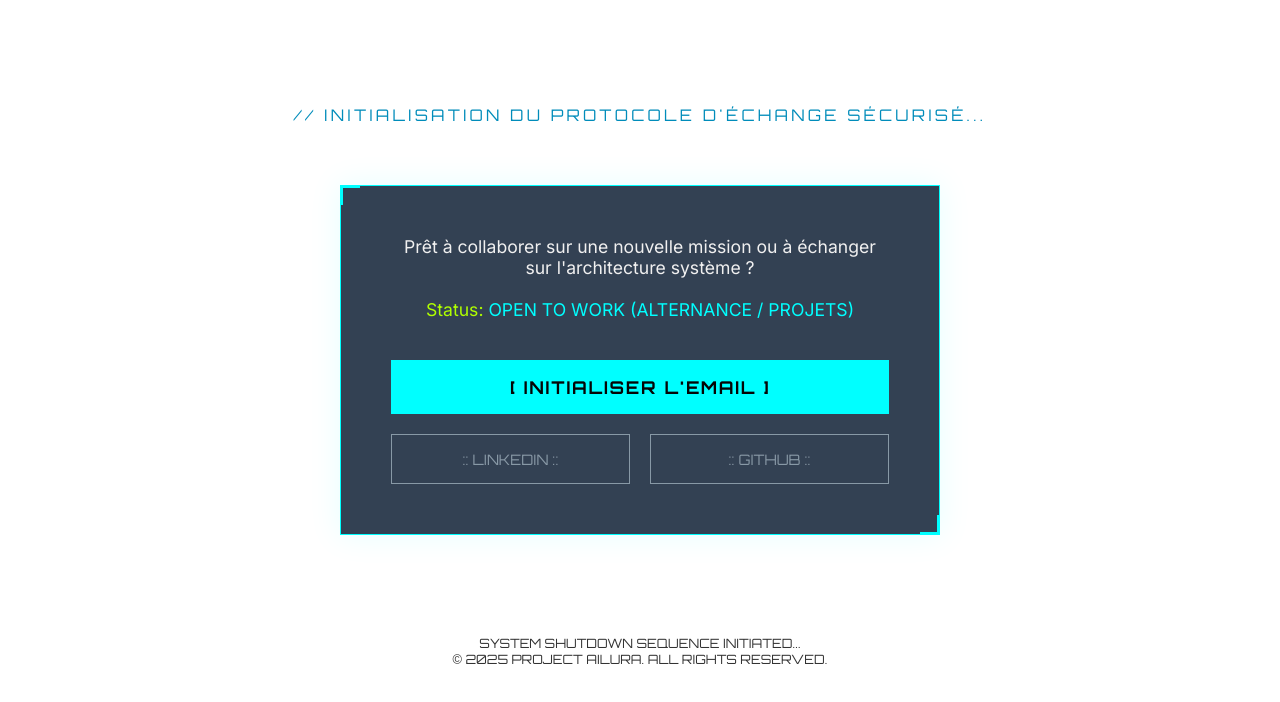
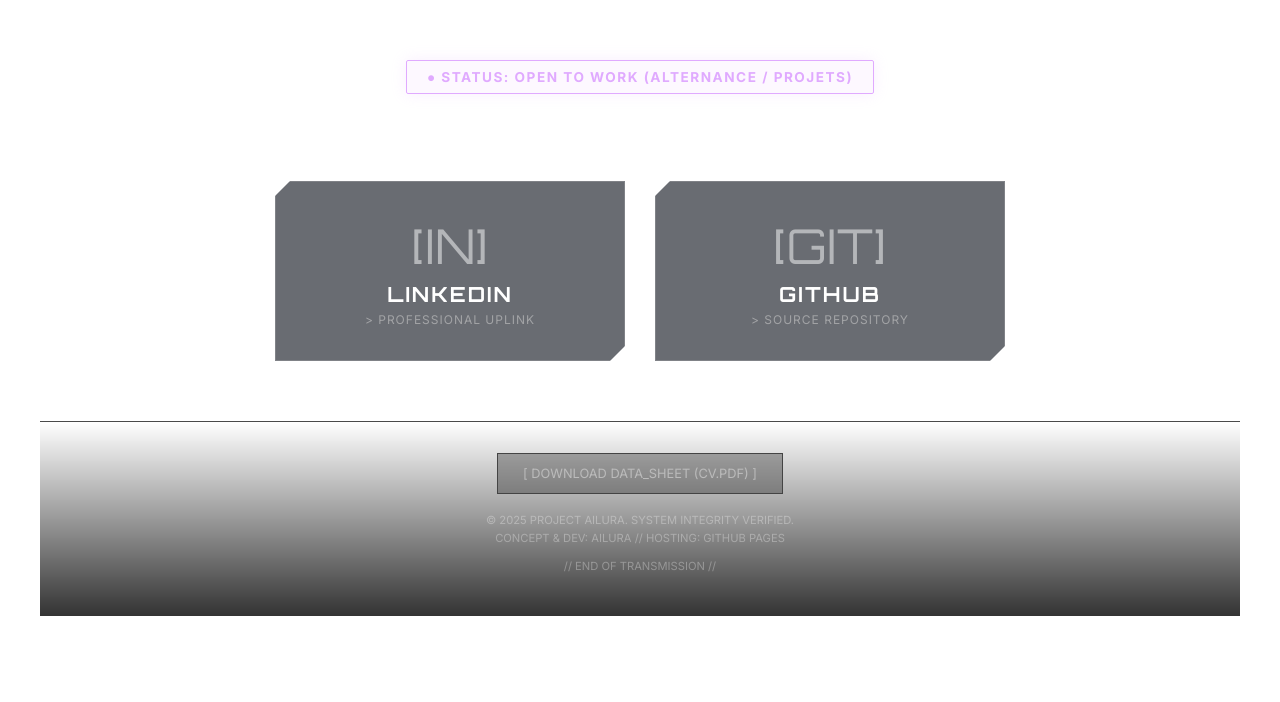
Before and after one commit to Ailura4020/portfolio-gits, a React (Vite) app: page / in a window 1280 px wide. Shown: the part 3481-4183 px from the top of the page. After the commit the page ends 4097 px from the top, so only its background shows below. Built offline with nearby package versions, Linux system fonts and the light colour scheme.

Commit message:
feat(contact): implement communication hub with glassmorphism style

```diff
--- a/src/pages/Contact.tsx
+++ b/src/pages/Contact.tsx
@@ -1,140 +1,201 @@
 // src/pages/Contact.tsx
+import React, { useState } from 'react';
 
-import React from 'react';
+const SocialCard: React.FC<{
+  title: string;
+  role: string;
+  link: string;
+  color: string;
+  iconLabel: string;
+}> = ({ title, role, link, color, iconLabel }) => {
+  const [isHovered, setIsHovered] = useState(false);
 
-const ContactPage: React.FC = () => {
   return (
-    <section id="contact" style={{
-      minHeight: '80vh', // Un peu moins haut pour la fin
-      paddingTop: '100px',
-      paddingBottom: '100px',
+    <a
+      href={link}
+      target="_blank"
+      rel="noopener noreferrer"
+      onMouseEnter={() => setIsHovered(true)}
+      onMouseLeave={() => setIsHovered(false)}
+      style={{
+        // DIMENSIONS RÉDUITES (Plus élégant)
+        flex: '1 1 280px',
+        maxWidth: '350px', // On empêche les blocs de devenir énormes
+        height: '180px',   // Hauteur plus compacte (était 250px)
+
+        textDecoration: 'none',
+        position: 'relative',
+        cursor: 'pointer',
+
+        // STYLE GLOBAL
+        backgroundColor: 'rgba(5, 10, 20, 0.6)',
+        border: `1px solid ${isHovered ? color : 'rgba(255, 255, 255, 0.15)'}`,
+        backdropFilter: 'blur(10px)',
         display: 'flex',
         flexDirection: 'column',
         justifyContent: 'center',
         alignItems: 'center',
-      textAlign: 'center'
+        transition: 'all 0.4s ease',
+        boxShadow: isHovered ? `0 0 25px ${color}33` : 'none', // Lueur plus douce
+        clipPath: 'polygon(15px 0, 100% 0, 100% calc(100% - 15px), calc(100% - 15px) 100%, 0 100%, 0 15px)', // Coins un peu moins coupés
+      }}
+    >
+      {/* Icone / Label Central */}
+      <div style={{
+        fontSize: '3em', // Réduit (était 4em)
+        color: isHovered ? color : 'rgba(255, 255, 255, 0.5)',
+        transition: 'color 0.3s ease',
+        marginBottom: '5px',
+        fontFamily: 'var(--font-title)'
+      }}>
+        {iconLabel}
+      </div>
+
+      {/* Titre */}
+      <h3 style={{
+        color: '#fff', fontSize: '1.3em', textTransform: 'uppercase', letterSpacing: '2px', margin: '0 0 5px 0',
+        textShadow: isHovered ? `0 0 10px ${color}` : 'none'
+      }}>
+        {title}
+      </h3>
+
+      {/* Rôle / Description */}
+      <div style={{
+        color: isHovered ? color : 'rgba(200, 200, 200, 0.6)',
+        fontFamily: 'var(--font-code)', fontSize: '0.75em', letterSpacing: '1px'
+      }}>
+        {role}
+      </div>
+
+      {/* Déco "Scan" au survol (Lignes Haut et Bas) */}
+      <div style={{
+        position: 'absolute', top: 0, left: 0, width: '100%', height: '1px',
+        background: color, opacity: isHovered ? 1 : 0, boxShadow: `0 0 10px ${color}`, transition: 'opacity 0.3s ease'
+      }}></div>
+       <div style={{
+        position: 'absolute', bottom: 0, right: 0, width: '100%', height: '1px',
+        background: color, opacity: isHovered ? 1 : 0, boxShadow: `0 0 10px ${color}`, transition: 'opacity 0.3s ease'
+      }}></div>
+
+    </a>
+  );
+};
+
+const ContactPage: React.FC = () => {
+  return (
+    <div style={{
+      paddingTop: '50px',
+      minHeight: '80vh',
+      display: 'flex',
+      flexDirection: 'column',
+      justifyContent: 'space-between'
     }}>
 
-      {/* Titre */}
-      <h2 style={{ fontSize: '3em', color: 'var(--color-text-title)', marginBottom: '20px' }}>
-        [ CANAL DE COMMUNICATION ]
+      {/* --- HEADER --- */}
+      <div style={{ textAlign: 'center', marginBottom: '50px' }}>
+        <h2 style={{
+          fontSize: '3.5em', color: '#fff', marginBottom: '15px',
+          textShadow: '0 0 20px rgba(255, 255, 255, 0.5)'
+        }}>
+          CANAL DE COMMUNICATION
         </h2>
-      <p style={{
-        color: 'var(--color-accent-teal)',
-        fontFamily: 'var(--font-title)',
-        letterSpacing: '0.2em',
+
+        {/* BOUTON STATUS (VIOLET GIVRÉ) */}
+        <div style={{
+          display: 'inline-block',
+          padding: '8px 20px',
+          // Couleur Violette "Givrée" (#e0aaff)
+          border: '1px solid #e0aaff',
+          backgroundColor: 'rgba(224, 170, 255, 0.08)', // Fond très léger
+          color: '#e0aaff',
+          fontFamily: 'var(--font-code)',
+          fontSize: '0.85em',
+          fontWeight: 'bold',
+          letterSpacing: '1.5px',
+          boxShadow: '0 0 15px rgba(224, 170, 255, 0.2)',
+          borderRadius: '2px'
+        }}>
+          ● STATUS: OPEN TO WORK (ALTERNANCE / PROJETS)
+        </div>
+
+        <p style={{ color: 'rgba(255,255,255,0.5)', marginTop: '20px', fontSize: '0.9em', fontFamily: 'var(--font-code)' }}>
+          // INITIALISATION DU PROTOCOLE D'ÉCHANGE SÉCURISÉ...
+        </p>
+      </div>
+
+      {/* --- CARTES DE LIAISON (TAILLE RÉDUITE) --- */}
+      <div style={{
+        display: 'flex',
+        gap: '30px',
+        justifyContent: 'center',
+        flexWrap: 'wrap',
+        padding: '0 20px',
         marginBottom: '60px'
       }}>
-        // INITIALISATION DU PROTOCOLE D'ÉCHANGE SÉCURISÉ...
-      </p>
 
-      {/* Carte de Contact */}
-      <div style={{
-        backgroundColor: 'rgba(0, 18, 40, 0.8)',
-        border: '1px solid var(--color-accent-neon)',
-        padding: '50px',
-        maxWidth: '600px',
-        width: '100%',
-        boxShadow: '0 0 30px rgba(0, 255, 255, 0.1)',
-        position: 'relative'
+        {/* LINKEDIN - Bleu Cyber */}
+        <SocialCard
+          title="LINKEDIN"
+          role="> PROFESSIONAL UPLINK"
+          link="https://www.linkedin.com/in/ton-profil"
+          color="#0077b5"
+          iconLabel="[IN]"
+        />
+
+        {/* GITHUB - Violet/Blanc */}
+        <SocialCard
+          title="GITHUB"
+          role="> SOURCE REPOSITORY"
+          link="https://github.com/Ailura4020"
+          color="#9f7aea"
+          iconLabel="[GIT]"
+        />
+
+      </div>
+
+      {/* --- FOOTER SYSTÈME --- */}
+      <footer style={{
+        borderTop: '1px solid rgba(255, 255, 255, 0.1)',
+        padding: '40px 20px',
+        textAlign: 'center',
+        marginTop: 'auto',
+        background: 'linear-gradient(to top, rgba(0,0,0,0.8), transparent)'
       }}>
 
-        {/* Lignes décoratives aux coins */}
-        <div style={{ position: 'absolute', top: '-1px', left: '-1px', width: '20px', height: '20px', borderTop: '3px solid var(--color-accent-neon)', borderLeft: '3px solid var(--color-accent-neon)' }}></div>
-        <div style={{ position: 'absolute', bottom: '-1px', right: '-1px', width: '20px', height: '20px', borderBottom: '3px solid var(--color-accent-neon)', borderRight: '3px solid var(--color-accent-neon)' }}></div>
-
-        <p style={{ marginBottom: '40px', fontSize: '1.1em', color: 'var(--color-text-primary)' }}>
-          Prêt à collaborer sur une nouvelle mission ou à échanger sur l'architecture système ?
-          <br/><br/>
-          <span style={{ color: 'var(--color-accent-secondary)' }}>Status:</span> <span style={{ color: 'var(--color-accent-neon)' }}>OPEN TO WORK (ALTERNANCE / PROJETS)</span>
-        </p>
-
-        {/* Boutons d'action */}
-        <div style={{ display: 'flex', flexDirection: 'column', gap: '20px', alignItems: 'center' }}>
-
-          {/* Email */}
-          <a href="mailto:ton.email@example.com" style={{ // REMPLACE PAR TON EMAIL
-            width: '100%',
-            padding: '15px',
-            border: '1px solid var(--color-accent-neon)',
-            color: 'var(--color-bg-primary)',
-            backgroundColor: 'var(--color-accent-neon)',
-            fontFamily: 'var(--font-title)',
-            fontWeight: 'bold',
-            fontSize: '1.1em',
-            textTransform: 'uppercase',
-            letterSpacing: '0.1em',
-            transition: 'all 0.3s ease',
-            display: 'block'
+        {/* Bouton CV (Placeholder) */}
+        <div style={{ marginBottom: '30px' }}>
+          <a
+            href="/cv-ailura.pdf"
+            download // Indique au navigateur de télécharger
+            style={{
+              color: '#bbb', textDecoration: 'none', border: '1px solid #444',
+              padding: '12px 25px', fontSize: '0.8em', fontFamily: 'var(--font-code)',
+              transition: 'all 0.3s',
+              backgroundColor: 'rgba(0,0,0,0.3)'
             }}
             onMouseOver={(e) => {
-            e.currentTarget.style.backgroundColor = 'transparent';
-            e.currentTarget.style.color = 'var(--color-accent-neon)';
+              e.currentTarget.style.borderColor = '#fff';
+              e.currentTarget.style.color = '#fff';
+              e.currentTarget.style.backgroundColor = 'rgba(255,255,255,0.05)';
             }}
             onMouseOut={(e) => {
-            e.currentTarget.style.backgroundColor = 'var(--color-accent-neon)';
-            e.currentTarget.style.color = 'var(--color-bg-primary)';
+              e.currentTarget.style.borderColor = '#444';
+              e.currentTarget.style.color = '#bbb';
+              e.currentTarget.style.backgroundColor = 'rgba(0,0,0,0.3)';
             }}
           >
-            [ INITIALISER L'EMAIL ]
-          </a>
-
-          <div style={{ display: 'flex', gap: '20px', width: '100%' }}>
-            {/* LinkedIn */}
-            <a href="https://www.linkedin.com/in/justine-faure/" target="_blank" rel="noopener noreferrer" style={{ // REMPLACE PAR TON LINKEDIN
-              flex: 1,
-              padding: '15px',
-              border: '1px solid var(--color-interface-light)',
-              color: 'var(--color-interface-light)',
-              fontFamily: 'var(--font-title)',
-              fontSize: '0.9em',
-              display: 'block'
-            }}
-            onMouseOver={(e) => {
-              e.currentTarget.style.borderColor = 'var(--color-accent-teal)';
-              e.currentTarget.style.color = 'var(--color-accent-teal)';
-            }}
-            onMouseOut={(e) => {
-              e.currentTarget.style.borderColor = 'var(--color-interface-light)';
-              e.currentTarget.style.color = 'var(--color-interface-light)';
-            }}
-            >
-              :: LINKEDIN ::
-            </a>
-
-            {/* GitHub */}
-            <a href="https://github.com/Ailura4020" target="_blank" rel="noopener noreferrer" style={{ // TON GITHUB EST DÉJÀ LÀ
-              flex: 1,
-              padding: '15px',
-              border: '1px solid var(--color-interface-light)',
-              color: 'var(--color-interface-light)',
-              fontFamily: 'var(--font-title)',
-              fontSize: '0.9em',
-              display: 'block'
-            }}
-            onMouseOver={(e) => {
-              e.currentTarget.style.borderColor = 'var(--color-accent-teal)';
-              e.currentTarget.style.color = 'var(--color-accent-teal)';
-            }}
-            onMouseOut={(e) => {
-              e.currentTarget.style.borderColor = 'var(--color-interface-light)';
-              e.currentTarget.style.color = 'var(--color-interface-light)';
-            }}
-            >
-              :: GITHUB ::
+            [ DOWNLOAD DATA_SHEET (CV.PDF) ]
           </a>
         </div>
 
+        <div style={{ color: 'rgba(255,255,255,0.3)', fontSize: '0.7em', fontFamily: 'var(--font-code)', lineHeight: '1.6' }}>
+          <p>© 2025 PROJECT AILURA. SYSTEM INTEGRITY VERIFIED.</p>
+          <p>CONCEPT & DEV: AILURA // HOSTING: GITHUB PAGES</p>
+          <p style={{ marginTop: '10px' }}>// END OF TRANSMISSION //</p>
         </div>
+      </footer>
+
     </div>
-
-      {/* Footer / Copyright */}
-      <div style={{ marginTop: '100px', color: 'var(--color-interface-dark)', fontSize: '0.8em', fontFamily: 'var(--font-title)' }}>
-        SYSTEM SHUTDOWN SEQUENCE INITIATED... <br/>
-        © 2025 PROJECT AILURA. ALL RIGHTS RESERVED.
-      </div>
-
-    </section>
   );
 };
 
```
Lines whose indentation alone changed are shown as unchanged.
